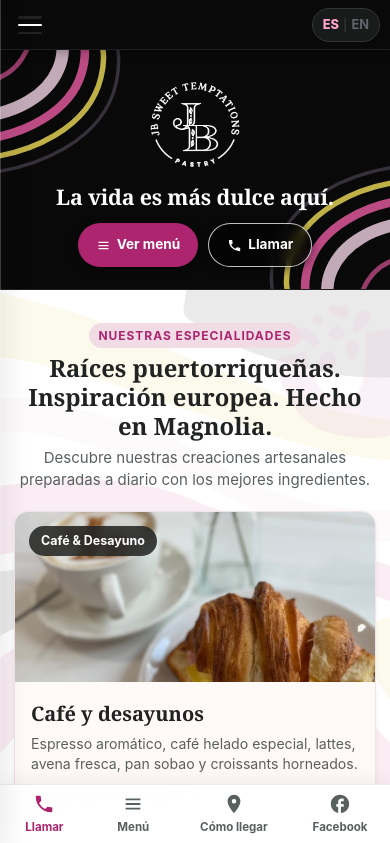
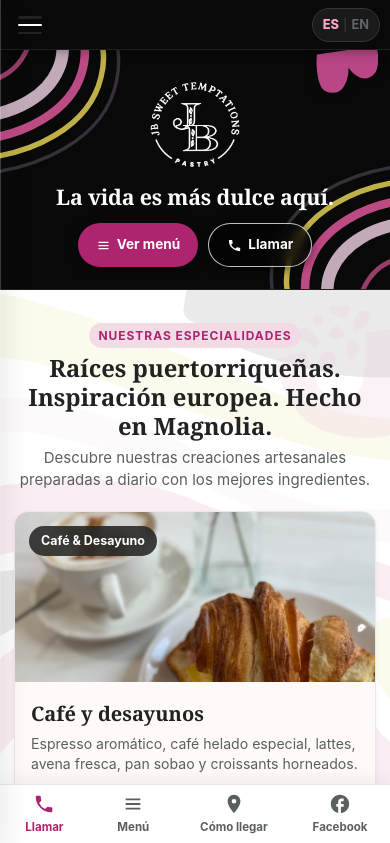
Before and after one commit to 100wrestlingpodcast-sys/sweet-temptations, a plain HTML site: page public/index.html in a window 390 px wide. Shown: the top 843 px of the page. Drawn offline with Linux system fonts and the light colour scheme.

Commit message:
feat(mobile): add descending heart to top-right corner of mobile hero

```diff
--- a/public/index.html
+++ b/public/index.html
@@ -7,7 +7,7 @@
   <title>JB Sweet Temptations | Coffee • Bakery • Cake Design | Magnolia, TX</title>
   <meta name="description" content="JB Sweet Temptations en Magnolia, Texas. Café, repostería fresca y diseño de bizcochos para tus momentos especiales.">
   <link rel="stylesheet" href="styles.css?v=4.3">
-  <link rel="stylesheet" href="mobile.css?v=4.5">
+  <link rel="stylesheet" href="mobile.css?v=4.6">
 </head>
 <body>
   <!-- Skip link for accessibility -->
@@ -88,6 +88,7 @@
       <img src="assets/brand/heart-vector.svg" class="hero-decor hero-decor-heart" alt="" aria-hidden="true">
       <img src="assets/brand/hero-curves-topleft.svg" class="hero-decor hero-decor-mobile-tl" alt="" aria-hidden="true">
       <img src="assets/brand/hero-curves-bottomright.svg" class="hero-decor hero-decor-mobile-br" alt="" aria-hidden="true">
+      <img src="assets/brand/heart-vector.svg" class="hero-decor hero-decor-mobile-tr-heart" alt="" aria-hidden="true">
 
       <!-- Right Visual: Storefront facade anchored to viewport edge -->
       <div class="hero-visual">
--- a/public/mobile.css
+++ b/public/mobile.css
@@ -213,6 +213,21 @@
     pointer-events: none !important;
     z-index: 1 !important;
     opacity: 0.9 !important;
+  }
+
+  .hero-decor-mobile-tr-heart {
+    display: block !important;
+    position: absolute !important;
+    top: -4px !important;
+    right: 12px !important;
+    width: 62px !important;
+    max-width: 16vw !important;
+    height: auto !important;
+    transform: rotate(180deg) !important;
+    pointer-events: none !important;
+    z-index: 1 !important;
+    opacity: 0.85 !important;
+    filter: drop-shadow(0 2px 6px rgba(0,0,0,0.4)) !important;
   }
 
   /* Bottom-to-top subtle gradient covering only the bottom ~35% for contrast */
--- a/public/styles.css
+++ b/public/styles.css
@@ -659,7 +659,8 @@ a {
 }
 
 .hero-decor-mobile-tl,
-.hero-decor-mobile-br {
+.hero-decor-mobile-br,
+.hero-decor-mobile-tr-heart {
   display: none;
 }
 
```
